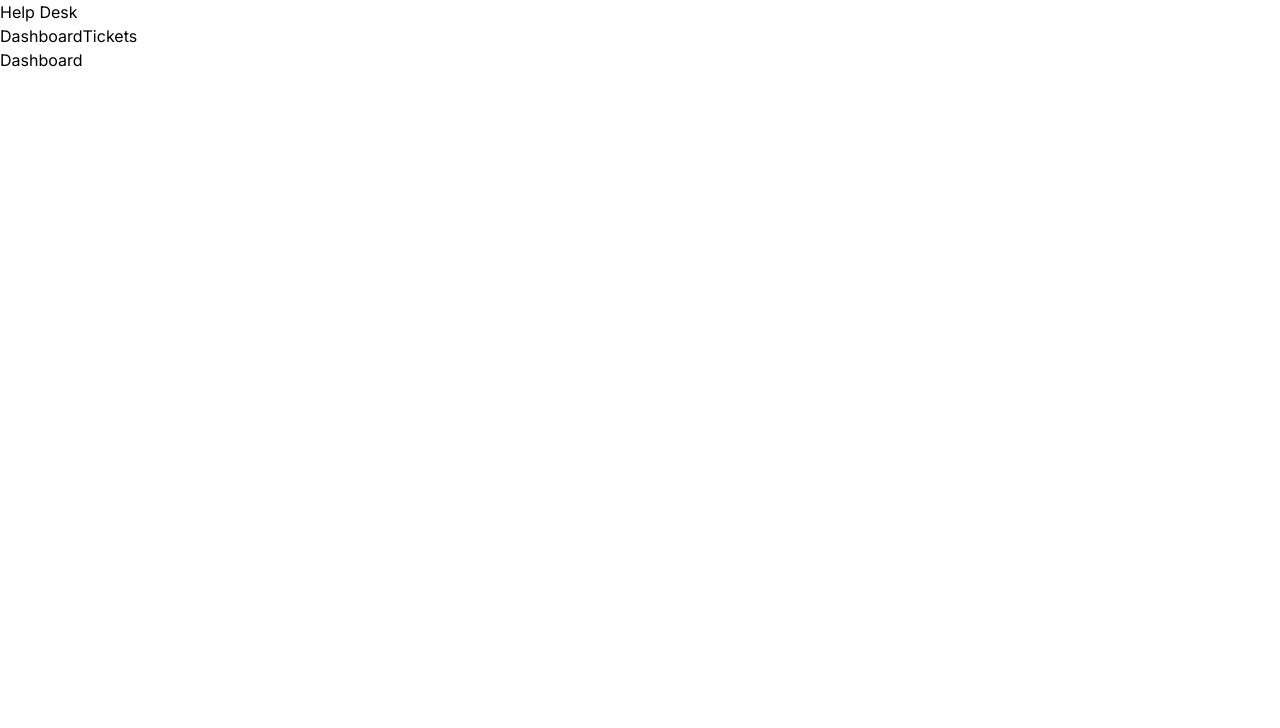
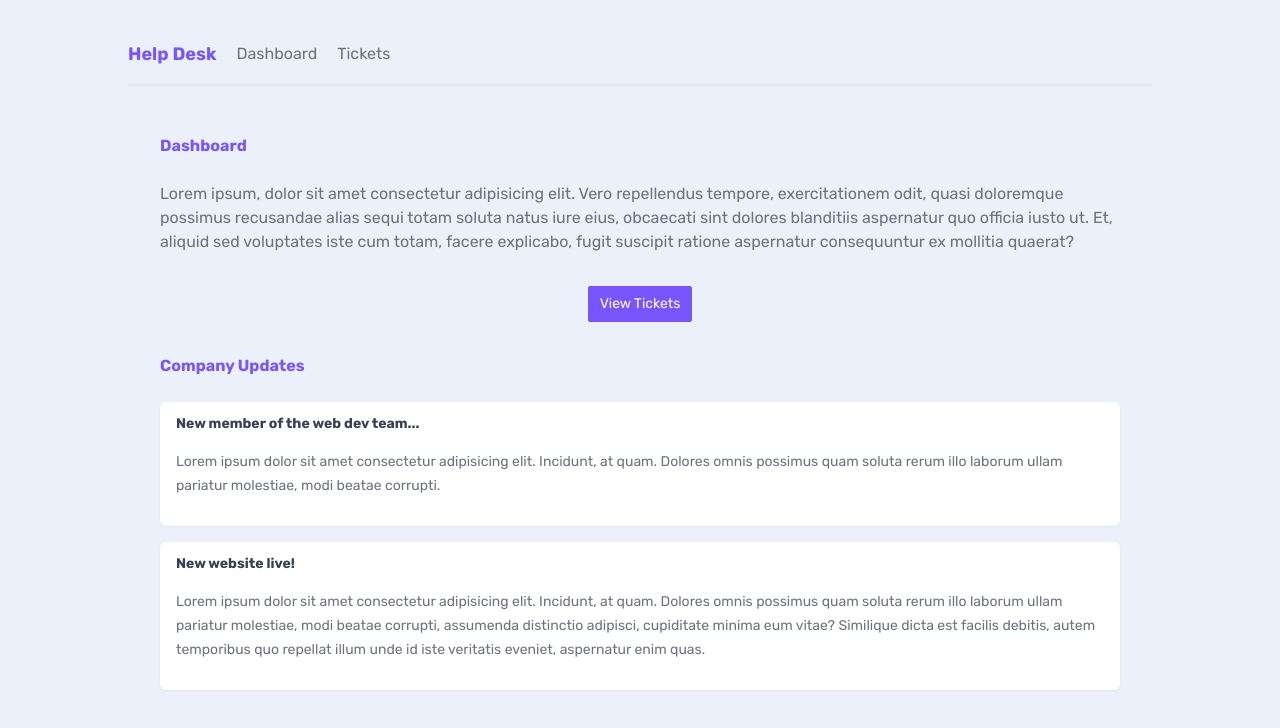
Before and after one commit to steroyle/help-desk, a Next.js app: page / in a window 1280 px wide. Shown: the top 728 px of the page. Built offline with nearby package versions, Linux system fonts and the light colour scheme.

Commit message:
Added base styles

```diff
--- a/app/globals.css
+++ b/app/globals.css
@@ -1,3 +1,143 @@
 @tailwind base;
 @tailwind components;
 @tailwind utilities;
+
+@tailwind base;
+@tailwind components;
+@tailwind utilities;
+
+/* base styles */
+body {
+  background: #ebf0fa;
+  @apply text-gray-500 m-8;
+}
+h1, h2 {
+  @apply font-bold text-primary text-lg;
+}
+main {
+  @apply max-w-5xl my-12 mx-auto px-8;
+}
+main > h2 {
+  @apply mb-4 pb-2 text-base ;
+}
+p > a {
+  @apply text-primary underline;
+}
+
+/* nav styles */
+nav {
+  @apply
+    pb-4
+    border-b-2 border-gray-200
+    flex items-center gap-5
+    my-10 mx-auto
+    max-w-5xl;
+}
+nav a, nav span {
+  @apply text-gray-500;
+}
+nav a:hover {
+  @apply text-black;
+}
+main nav {
+  @apply border-0;
+}
+
+/* button styles */
+button {
+  @apply
+    px-3 py-2
+    rounded-sm
+    flex justify-between items-center gap-2
+    text-sm;
+}
+button:hover {
+  @apply bg-opacity-90;
+}
+.btn-primary {
+  @apply bg-primary text-white;
+}
+.btn-secondary {
+  @apply bg-gray-200 text-gray-900;
+}
+
+/* form styles */
+form {
+  @apply
+    py-4 px-7
+    bg-primary
+    bg-opacity-5
+    rounded-md
+    block
+    mx-auto
+    min-w-fit w-1/4;
+}
+form label {
+  @apply block;
+}
+form input,
+form textarea,
+form select {
+  @apply
+    block
+    mt-2 my-4 px-2 py-1
+    rounded-sm w-full;
+}
+form button {
+  @apply block mx-auto;
+}
+
+/* feedback styles */
+.error {
+  @apply
+    border-2
+    border-red-500
+    bg-red-300
+    text-red-800
+    py-1 px-2
+    rounded-sm
+    block
+    max-w-fit
+    my-4 mx-auto;
+}
+
+/* card styles */
+.card {
+  @apply
+    bg-white
+    shadow-sm
+    rounded-md
+    py-3 px-4 my-4
+    relative
+    overflow-hidden;
+}
+.card h3 {
+  @apply
+    font-bold text-gray-700 text-sm
+    mb-0;
+}
+.card p {
+  @apply my-4 text-sm leading-6;
+}
+
+/* pill styles */
+.pill {
+  @apply
+    py-1 px-2 mt-3
+    inline-block
+    text-xs font-semibold;
+}
+.pill.high {
+  @apply bg-red-300 text-red-600;
+}
+.pill.medium {
+  @apply bg-blue-300 text-blue-600;
+}
+.pill.low {
+  @apply bg-emerald-300 text-emerald-600;
+}
+.card .pill {
+  @apply
+    absolute bottom-0 right-0
+    rounded-tl-md;
+}
--- a/app/layout.jsx
+++ b/app/layout.jsx
@@ -1,10 +1,10 @@
 import './globals.css';
-import { Inter } from 'next/font/google';
+import { Rubik } from 'next/font/google';
 
 // components
 import NavBar from './components/NavBar';
 
-const inter = Inter({ subsets: ['latin'] })
+const rubik = Rubik({ subsets: ['latin'] })
 
 export const metadata = {
   title: 'Help Desk',
@@ -14,7 +14,7 @@ export const metadata = {
 export default function RootLayout({ children }) {
   return (
     <html lang="en">
-      <body className={inter.className}>
+      <body className={rubik.className}>
         <NavBar />
         {children}
       </body>
--- a/app/page.jsx
+++ b/app/page.jsx
@@ -1,7 +1,27 @@
+import Link from "next/link";
+
 export default function Home() {
   return (
     <main>
       <h2>Dashboard</h2>
+      <p>Lorem ipsum, dolor sit amet consectetur adipisicing elit. Vero repellendus tempore, exercitationem odit, quasi doloremque possimus recusandae alias sequi totam soluta natus iure eius, obcaecati sint dolores blanditiis aspernatur quo officia iusto ut. Et, aliquid sed voluptates iste cum totam, facere explicabo, fugit suscipit ratione aspernatur consequuntur ex mollitia quaerat?</p>
+
+      <div className="flex justify-center my-8">
+        <Link href="/tickets">
+          <button className="btn-primary">View Tickets</button>
+        </Link>
+      </div>
+
+      <h2>Company Updates</h2>
+
+      <div className="card">
+        <h3>New member of the web dev team...</h3>
+        <p>Lorem ipsum dolor sit amet consectetur adipisicing elit. Incidunt, at quam. Dolores omnis possimus quam soluta rerum illo laborum ullam pariatur molestiae, modi beatae corrupti.</p>
+      </div>
+      <div className="card">
+        <h3>New website live!</h3>
+        <p>Lorem ipsum dolor sit amet consectetur adipisicing elit. Incidunt, at quam. Dolores omnis possimus quam soluta rerum illo laborum ullam pariatur molestiae, modi beatae corrupti, assumenda distinctio adipisci, cupiditate minima eum vitae? Similique dicta est facilis debitis, autem temporibus quo repellat illum unde id iste veritatis eveniet, aspernatur enim quas.</p>
+      </div>
     </main>
   )
 }
--- a/app/tickets/page.jsx
+++ b/app/tickets/page.jsx
@@ -1,6 +1,8 @@
 const Tickets = () => {
   return (
-    <div>Tickets</div>
+    <main>
+      <h2>Tickets</h2>
+    </main>
   )
 }
 
--- a/tailwind.config.js
+++ b/tailwind.config.js
@@ -7,11 +7,9 @@ module.exports = {
   ],
   theme: {
     extend: {
-      backgroundImage: {
-        'gradient-radial': 'radial-gradient(var(--tw-gradient-stops))',
-        'gradient-conic':
-          'conic-gradient(from 180deg at 50% 50%, var(--tw-gradient-stops))',
-      },
+      colors: {
+        primary: '#7856ff',
+      }
     },
   },
   plugins: [],
```
